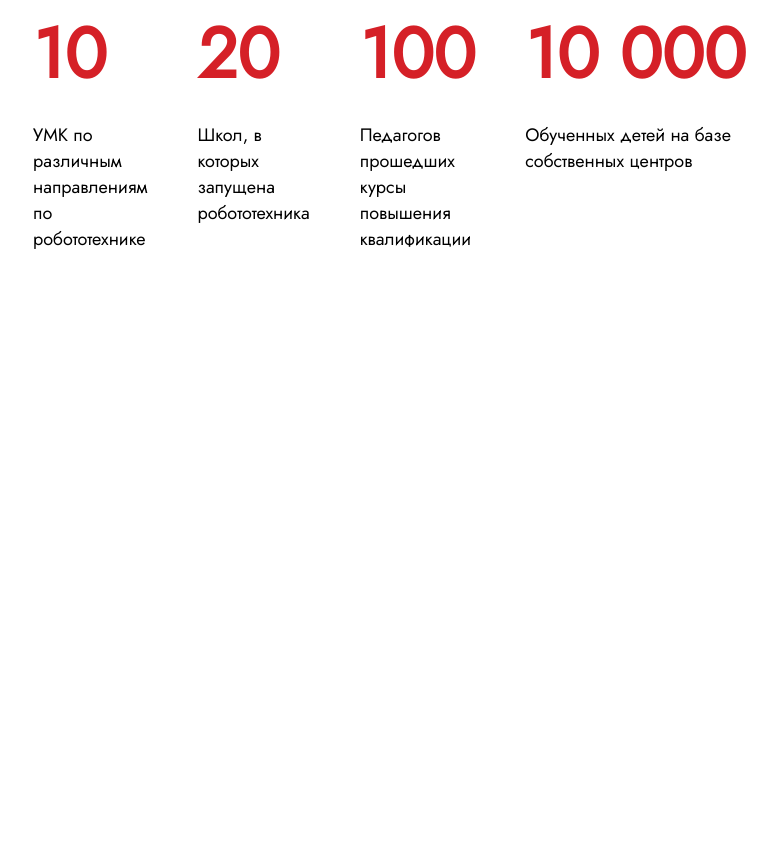
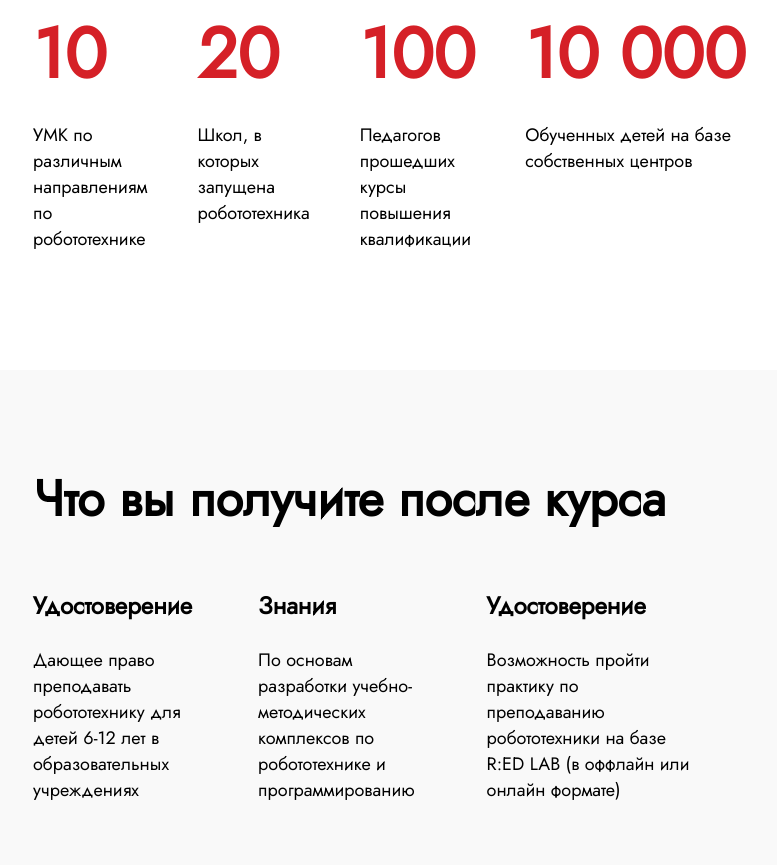
Before and after one commit to diplomatgmg/robo-school, a plain HTML site: page index.html in a window 1280 px wide. Shown: the part 1094-1962 px from the top of the page, without its empty margins (275-1052 px from the left). Before the commit the page ends 1464 px from the top, so only its background shows below. Drawn offline with Linux system fonts and the light colour scheme.

Commit message:
Добавлен блок о преимуществах школы

```diff
--- a/css/style.sass
+++ b/css/style.sass
@@ -139,7 +139,7 @@ main
 
 
 section
-  margin: 50px 300px
+  padding: 50px 300px
 
 .about-school
   display: flex
@@ -163,7 +163,7 @@ section
   gap: 50px
 
 
-.about-school__stats__block
+.about-school__stats__group
   p:first-child
     margin: 0
     color: #D52027
@@ -173,3 +173,36 @@ section
 
   p:last-child
     font-size: 18px
+
+
+.benefits-school
+  display: flex
+  flex-direction: column
+  background-color: #F9F9F9
+
+
+.benefits-school__title
+  font-weight: bold
+  font-size: 50px
+
+
+.benefits-school__container
+  display: flex
+
+
+.benefits-school__group
+  display: flex
+  flex-direction: column
+
+
+  p:first-child
+    margin: 12px 0
+    font-weight: bold
+    font-size: 24px
+
+  p:last-child
+    margin: 12px 0
+    font-size: 18px
+
+  &:not(:first-child):not(:last-child)
+    margin: 0 50px
--- a/index.html
+++ b/index.html
@@ -46,21 +46,39 @@
             <p><span class="bold">Robo School</span> – учреждение для формирования кадрового педагогического резерва в сфере робототехники и программирования</p>
         </div>
         <div class="about-school__stats">
-            <div class="about-school__stats__block">
+            <div class="about-school__stats__group">
                 <p>10</p>
                 <p>УМК по различным направлениям по робототехнике</p>
             </div>
-            <div class="about-school__stats__block">
+            <div class="about-school__stats__group">
                 <p>20</p>
                 <p>Школ, в которых запущена робототехника</p>
             </div>
-            <div class="about-school__stats__block">
+            <div class="about-school__stats__group">
                 <p>100</p>
                 <p>Педагогов прошедших курсы повышения квалификации</p>
             </div>
-            <div class="about-school__stats__block">
+            <div class="about-school__stats__group">
                 <p>10 000</p>
                 <p>Обученных детей на базе собственных центров</p>
+            </div>
+        </div>
+    </section>
+
+    <section class="benefits-school">
+        <h1 class="benefits-school__title">Что вы получите после курса</h1>
+        <div class="benefits-school__container">
+            <div class="benefits-school__group">
+                <p>Удостоверение</p>
+                <p>Дающее право преподавать робототехнику для детей 6-12 лет в образовательных учреждениях</p>
+            </div>
+            <div class="benefits-school__group">
+                <p>Знания</p>
+                <p>По основам разработки учебно-методических комплексов по робототехнике и программированию</p>
+            </div>
+            <div class="benefits-school__group">
+                <p>Удостоверение</p>
+                <p>Возможность пройти практику по преподаванию робототехники на базе R:ED LAB (в оффлайн или онлайн формате)</p>
             </div>
         </div>
     </section>
```
Also changed, not shown: css/style.css, 1 other file.
